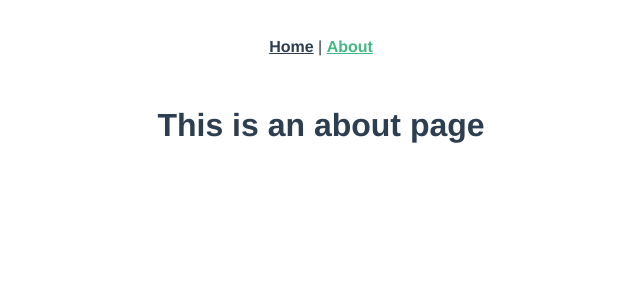
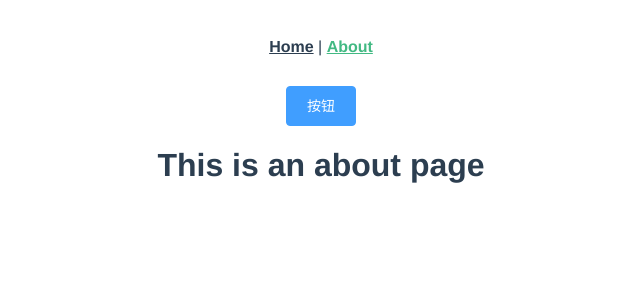
Before and after one commit to wcgzgj/pet-find, a Vue app in the folder web/: page /about in a window 1280 px wide. Shown: the top 300 px of the page, without its empty margins (319-959 px from the left). Built offline with nearby package versions, Linux system fonts and the light colour scheme; no server answers.

Commit message:
引入 axios

```diff
--- a/web/package.json
+++ b/web/package.json
@@ -9,6 +9,7 @@
     "build-prod": "vue-cli-service build --mode prod"
   },
   "dependencies": {
+    "axios": "^0.21.1",
     "core-js": "^3.6.5",
     "element-plus": "^1.0.2-beta.40",
     "vue": "^3.0.0",
--- a/web/src/main.ts
+++ b/web/src/main.ts
@@ -4,6 +4,11 @@ import router from './router'
 import store from './store'
 import ElementPlus from 'element-plus';
 import 'element-plus/lib/theme-chalk/index.css';
+import axios from 'axios'
+
+
+// 修改axios的baseUrl，这样axios就不用每次都在请求中填写 VUE_APP_SERVER  了
+axios.defaults.baseURL=process.env.VUE_APP_SERVER;
 
 const app = createApp(App)
 app
--- a/web/src/views/About.vue
+++ b/web/src/views/About.vue
@@ -1,5 +1,8 @@
 <template>
   <div class="about">
+    <el-button type="primary">
+      按钮
+    </el-button>
     <h1>This is an about page</h1>
   </div>
 </template>
```
Also changed, not shown: 1 other file (tests, documents, lock files or other folders).
